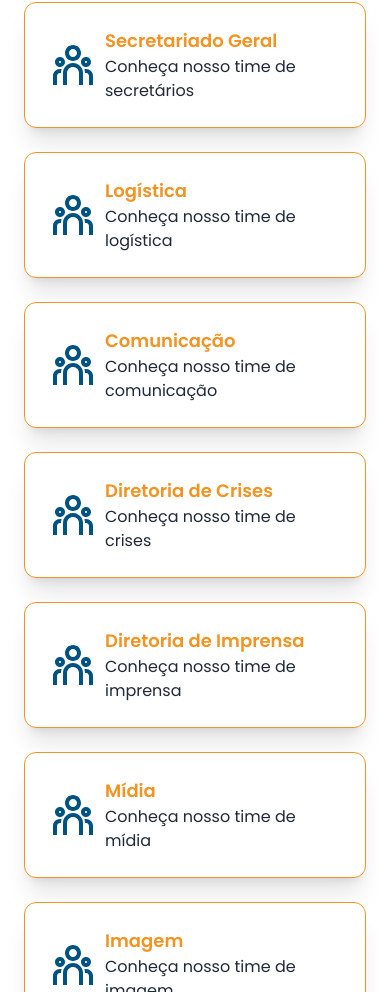
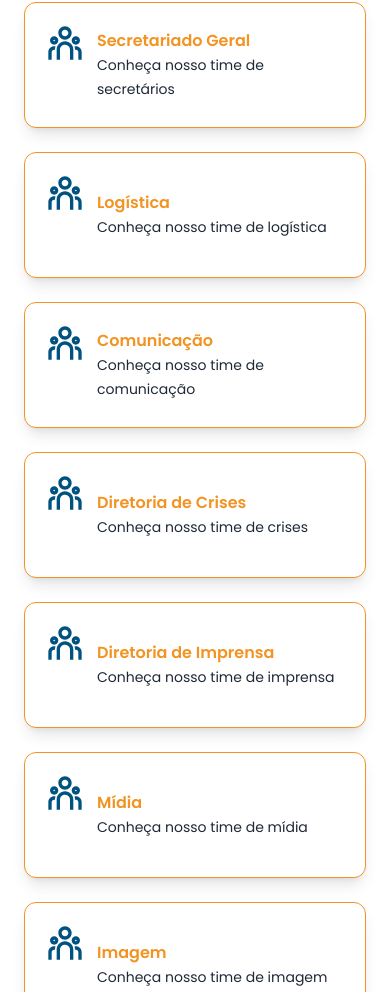
Before and after one commit to Senacmun/website, a Next.js app: page /equipe in a window 390 px wide. Shown: the part 1008-2000 px from the top of the page. Built offline with nearby package versions, Linux system fonts and the light colour scheme.

Commit message:
Adição de Grupos

```diff
--- a/src/app/equipe/page.tsx
+++ b/src/app/equipe/page.tsx
@@ -4,63 +4,69 @@ import { RiTeamLine } from "react-icons/ri";
 
 export default function Equipe() {
   return (
-    <section className="h-fit">
-      <article className="flex flex-col lg:flex-row justify-between items-center xl:px-32 px-5 py-10">
-        <div>
+    <section className="min-h-screen bg-white dark:bg-[#0B1E2D]">
+      <article className="flex flex-col items-center justify-between px-5 py-10 lg:flex-row xl:px-32">
+        <div className="w-full max-w-2xl">
           <img
-            className="border-4 border-blue-custom rounded-md"
+            className="w-full rounded-md border-4 border-blue-custom object-cover"
             src={"/time/equipe.JPG"}
             alt="Time Senamun"
             width={800}
             height={400}
           />
         </div>
-        <div className="text-blue-custom dark:text-blue-light mt-10 lg:mt-0 lg:ml-10">
-            <h1 className="text-4xl text-yellow-custom font-semibold">
-            Nos somos o time SenaMUN 2025,
+        <div className="mt-10 text-blue-custom dark:text-blue-light lg:ml-10 lg:mt-0">
+          <h1 className="text-4xl text-yellow-custom font-semibold">
+            Nos somos o time SenaMUN 2026,
           </h1>
           <p className="text-2xl dark:text-blue-light">no total 37 pessoas!</p>
 
           <div className="mt-10 text-lg">
-            <p className="text-xl dark:text-soft-white">Subdivididos em 10 grupos: </p>
+            <p className="text-xl dark:text-soft-white">
+              Subdivididos em 10 grupos:{" "}
+            </p>
             <ul className="pl-10 list-disc space-y-1">
-              <li className="dark:text-soft-white cursor-pointer transition-all duration-300 hover:scale-105 hover:text-yellow-custom w-fit">
+              <li className="w-fit cursor-pointer transition-all duration-300 hover:scale-105 hover:text-yellow-custom dark:text-soft-white">
                 <Link href="/equipe/secretariado">Secretariado Geral</Link>
               </li>
-              <li className="dark:text-soft-white cursor-pointer transition-all duration-300 hover:scale-105 hover:text-yellow-custom w-fit">
+              <li className="w-fit cursor-pointer transition-all duration-300 hover:scale-105 hover:text-yellow-custom dark:text-soft-white">
                 <Link href="/equipe/logistica">Logística</Link>
               </li>
-              <li className="dark:text-soft-white cursor-pointer transition-all duration-300 hover:scale-105 hover:text-yellow-custom w-fit">
+              <li className="w-fit cursor-pointer transition-all duration-300 hover:scale-105 hover:text-yellow-custom dark:text-soft-white">
                 <Link href="/equipe/comunicacao">Comunicação</Link>
               </li>
-              <li className="dark:text-soft-white cursor-pointer transition-all duration-300 hover:scale-105 hover:text-yellow-custom w-fit">
+              <li className="w-fit cursor-pointer transition-all duration-300 hover:scale-105 hover:text-yellow-custom dark:text-soft-white">
                 <Link href="/equipe/crises">Diretoria de Crises</Link>
               </li>
-              <li className="dark:text-soft-white cursor-pointer transition-all duration-300 hover:scale-105 hover:text-yellow-custom w-fit">
+              <li className="w-fit cursor-pointer transition-all duration-300 hover:scale-105 hover:text-yellow-custom dark:text-soft-white">
                 <Link href="/equipe/imprensa">Diretoria de Imprensa</Link>
               </li>
-              <li className="dark:text-soft-white cursor-pointer transition-all duration-300 hover:scale-105 hover:text-yellow-custom w-fit">
+              <li className="w-fit cursor-pointer transition-all duration-300 hover:scale-105 hover:text-yellow-custom dark:text-soft-white">
                 <Link href="/equipe/midia">Mídia</Link>
               </li>
-              <li className="dark:text-soft-white cursor-pointer transition-all duration-300 hover:scale-105 hover:text-yellow-custom w-fit">
+              <li className="w-fit cursor-pointer transition-all duration-300 hover:scale-105 hover:text-yellow-custom dark:text-soft-white">
                 <Link href="/equipe/imagens">Imagem</Link>
               </li>
-              <li className="dark:text-soft-white cursor-pointer transition-all duration-300 hover:scale-105 hover:text-yellow-custom w-fit">
-                <Link href="/equipe/academica-portugues">Acadêmica Português</Link>
+              <li className="w-fit cursor-pointer transition-all duration-300 hover:scale-105 hover:text-yellow-custom dark:text-soft-white">
+                <Link href="/equipe/academica-portugues">
+                  Acadêmica Português
+                </Link>
               </li>
-              <li className="dark:text-soft-white cursor-pointer transition-all duration-300 hover:scale-105 hover:text-yellow-custom w-fit">
+              <li className="w-fit cursor-pointer transition-all duration-300 hover:scale-105 hover:text-yellow-custom dark:text-soft-white">
                 <Link href="/equipe/academica-ingles">Acadêmica Inglês</Link>
               </li>
-              <li className="dark:text-soft-white cursor-pointer transition-all duration-300 hover:scale-105 hover:text-yellow-custom w-fit">
+              <li className="w-fit cursor-pointer transition-all duration-300 hover:scale-105 hover:text-yellow-custom dark:text-soft-white">
                 <Link href="/equipe/orientadores">Orientadores</Link>
               </li>
             </ul>
           </div>
         </div>
       </article>
-      <hr className="border-yellow-custom mx-40" />
-      <div className="">
-        <div className="grid grid-cols-1 sm:grid-cols-2 md:grid-cols-3 lg:grid-cols-4 gap-6 justify-center mx-6 my-12 xl:px-20">
+
+      <hr className="mx-40 border-yellow-custom" />
+
+      <div className="mx-auto flex max-w-7xl flex-col gap-6 px-6 py-12 xl:px-20">
+        <div className="grid auto-rows-fr grid-cols-1 gap-6 sm:grid-cols-2 lg:grid-cols-4">
           <Card
             title="Secretariado Geral"
             href="/equipe/secretariado"
@@ -85,6 +91,9 @@ export default function Equipe() {
             icon={<RiTeamLine />}
             subtitle="Conheça nosso time de crises"
           />
+        </div>
+
+        <div className="grid auto-rows-fr grid-cols-1 gap-6 sm:grid-cols-2 lg:grid-cols-4">
           <Card
             title="Diretoria de Imprensa"
             href="/equipe/imprensa"
@@ -104,24 +113,52 @@ export default function Equipe() {
             subtitle="Conheça nosso time de imagem"
           />
           <Card
-            title="Acadêmico Português"
-            href="/equipe/academica-portugues"
-            icon={<RiTeamLine />}
-            subtitle="Conheça nosso time acadêmico em português"
-          />
-          <Card
-            title="Acadêmico Inglês"
-            href="/equipe/academica-ingles"
-            icon={<RiTeamLine />}
-            subtitle="Conheça nosso time acadêmico em inglês"
-          />
-          <Card
             title="Orientadores"
             href="/equipe/orientadores"
             icon={<RiTeamLine />}
             subtitle="Conheça nosso time de orientadores"
           />
         </div>
+
+        <div className="grid auto-rows-fr grid-cols-1 gap-6 sm:grid-cols-2 lg:grid-cols-3">
+          <div className="mx-auto w-full max-w-[260px]">
+            <Card
+              title={
+                <span className="block text-base leading-5">
+                  <span className="block">Acadêmico</span>
+                  <span className="block">Inglês</span>
+                </span>
+              }
+              href="/equipe/academica-ingles"
+              icon={<RiTeamLine />}
+              subtitle="Conheça nosso time acadêmico em inglês"
+            />
+          </div>
+
+          <div className="flex items-center justify-center">
+            <img
+              src="/logo-senamun.png"
+              alt="Logo SenaMUN"
+              width={180}
+              height={180}
+              className="h-auto w-[180px] object-contain"
+            />
+          </div>
+
+          <div className="mx-auto w-full max-w-[260px]">
+            <Card
+              title={
+                <span className="block text-base leading-5">
+                  <span className="block">Acadêmico</span>
+                  <span className="block">Português</span>
+                </span>
+              }
+              href="/equipe/academica-portugues"
+              icon={<RiTeamLine />}
+              subtitle="Conheça nosso time acadêmico em português"
+            />
+          </div>
+        </div>
       </div>
     </section>
   );
--- a/src/app/page.tsx
+++ b/src/app/page.tsx
@@ -1,5 +1,4 @@
 "use client";
-
 import Link from "next/link";
 import Image from "next/image";
 import { FaRegCalendarAlt } from "react-icons/fa";
--- a/src/components/Card/index.tsx
+++ b/src/components/Card/index.tsx
@@ -2,7 +2,7 @@ import Link from "next/link";
 import { ReactNode } from "react";
 
 interface CardProps {
-  title: string;
+  title: ReactNode;
   href: string;
   subtitle: string;
   icon: ReactNode;
@@ -12,14 +12,18 @@ export default function Card({ title, subtitle, href, icon }: CardProps) {
   return (
     <Link href={href} legacyBehavior>
       <a className="block h-full">
-        <div className="group h-full bg-white dark:bg-[#1E293B] rounded-xl overflow-hidden shadow-xl border border-yellow-custom dark:border-yellow-custom transition-all duration-300 transform hover:shadow-2xl hover:-translate-y-1 hover:scale-105">
-          <div className="p-6 flex items-center gap-2 text-light-blue-custom dark:text-[#60A5FA]">
-            <div className="text-5xl text-light-blue-custom dark:text-[#60A5FA]">{icon}</div>
-            <div>
-              <h2 className="font-semibold text-lg text-yellow-custom dark:text-yellow-custom group-hover:text-[#F97316] transition-colors duration-300">
+        <div className="group h-full overflow-hidden rounded-xl border border-yellow-custom dark:border-yellow-custom bg-white shadow-lg transition-all duration-300 transform hover:-translate-y-1 hover:scale-[1.03] hover:shadow-xl dark:bg-[#1E293B]">
+          <div className="flex min-h-[124px] items-start gap-3 p-5 text-light-blue-custom dark:text-[#60A5FA]">
+            <div className="flex h-10 w-10 shrink-0 items-center justify-center text-[2.5rem] text-light-blue-custom dark:text-[#60A5FA]">
+              {icon}
+            </div>
+            <div className="flex min-h-[84px] flex-1 flex-col justify-center">
+              <h2 className="text-base font-semibold text-yellow-custom transition-colors duration-300 group-hover:text-[#F97316] dark:text-yellow-custom">
                 {title}
               </h2>
-              <p className="text-gray-800 dark:text-[#E5E7EB] transition-colors duration-300">{subtitle}</p>
+              <p className="text-sm leading-6 text-gray-800 transition-colors duration-300 dark:text-[#E5E7EB]">
+                {subtitle}
+              </p>
             </div>
           </div>
         </div>
```
